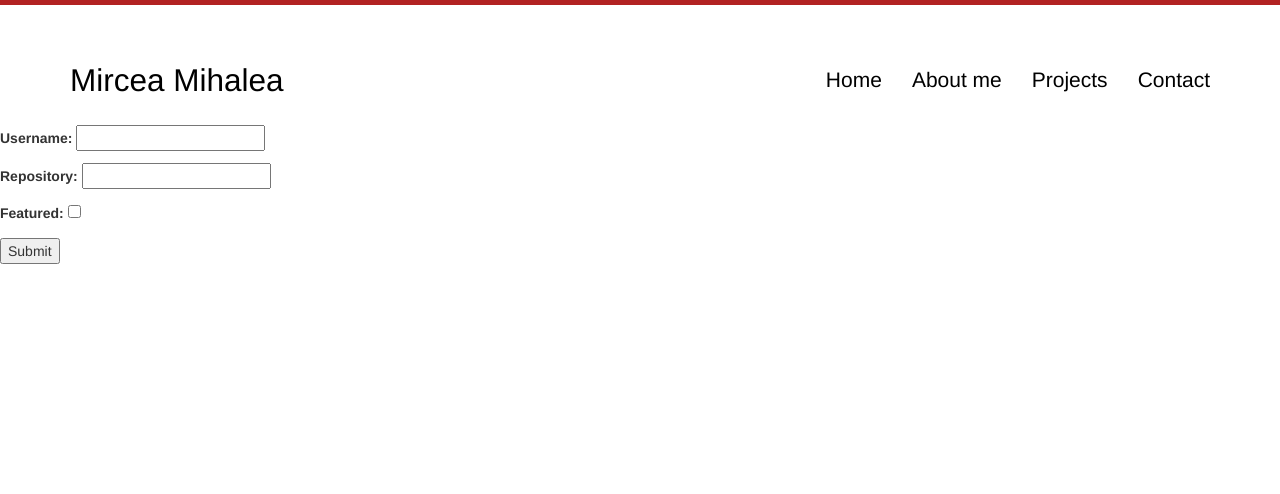
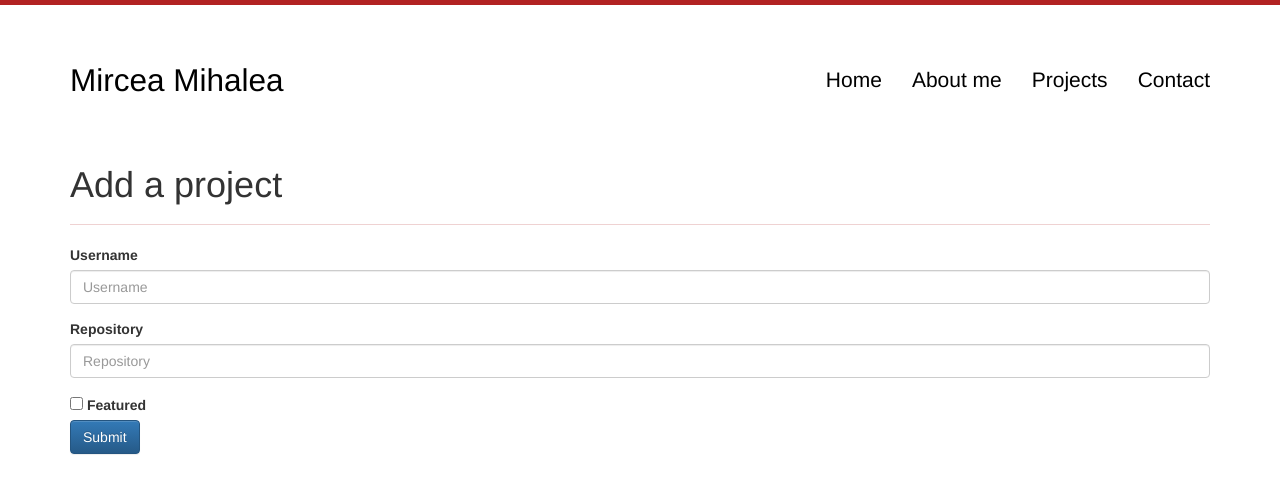
Before and after one commit to mihalea/reflection, a Django app: page /projects/add in a window 1280 px wide. Shown: the top 494 px of the page. Run offline with Django 3.2, Linux system fonts and the light colour scheme; the visitor is signed in with stand-in values (Sample User, id 1); style sheets or scripts are compiled from the project's sources; some libraries are stand-ins or nearby versions.

Commit message:
Added django-bootstrap3 as a pip module
Generating the add form using this module

```diff
--- a/projects/templates/projects/add.html
+++ b/projects/templates/projects/add.html
@@ -1,14 +1,25 @@
 {% extends 'reflection/base.html' %}
+{% load bootstrap3 %}
+
+
 
 {% block content %}
-{% if message %}
-<strong>{{message}}</strong>
-{% endif %}
 
-<form method="post" enctype="multipart/form-data">
-  {% csrf_token %}
-  <h1>{{form.errors}}</h1>
-  {{form.as_p}}
-  <input type="submit" value="Submit" />
-</form>
+  <div class="container">
+    <div class="page-header">
+      <h1>Add a project</h1>
+    </div>
+
+    <form action="" method="post" class="form">
+      {% csrf_token %}
+      {% bootstrap_form form %}
+      {% buttons %}
+        <button type="submit" class="btn btn-primary">Submit</button>
+      {% endbuttons %}
+
+      <label for="id">
+
+      </label>
+    </form>
+  </div>
 {% endblock content %}
--- a/reflection/settings.py
+++ b/reflection/settings.py
@@ -39,7 +39,8 @@ INSTALLED_APPS = [
     'django.contrib.staticfiles',
     'projects',
     'sass_processor',
-    'markdown_deux'
+    'markdown_deux',
+    'bootstrap3'
 ]
 
 MIDDLEWARE_CLASSES = [
```
Also changed, not shown: templates/reflection/base.html (+8 -3 lines).
